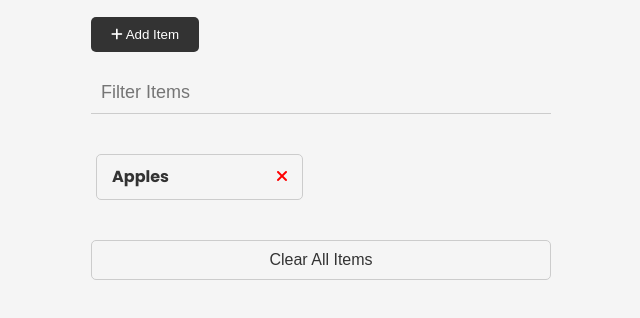
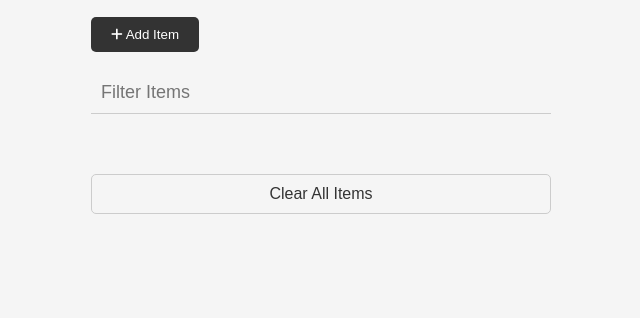
Before and after one commit to BrandonThey/JavaScript-Practice-Projects, a plain HTML site: page Project 1 - Shopping List/index.html in a window 1280 px wide. Shown: the part 180-498 px from the top of the page, without its empty margins (319-959 px from the left). Drawn offline with Linux system fonts and the light colour scheme.

Commit message:
Removed Hardcoded list items

```diff
--- a/Project 1 - Shopping List/index.html
+++ b/Project 1 - Shopping List/index.html
@@ -59,12 +59,7 @@
         <!--Item list that will display the added items, currently hardcoded for
         example purposes-->
         <ul id="item-list" class="items">
-            <li>
-              Apples
-              <button class="remove-item btn-link text-red">
-                <i class="fa-solid fa-xmark"></i>
-              </button>
-            </li>
+
         </ul>
 
         <!--clear button that clears all items from the list-->
```
